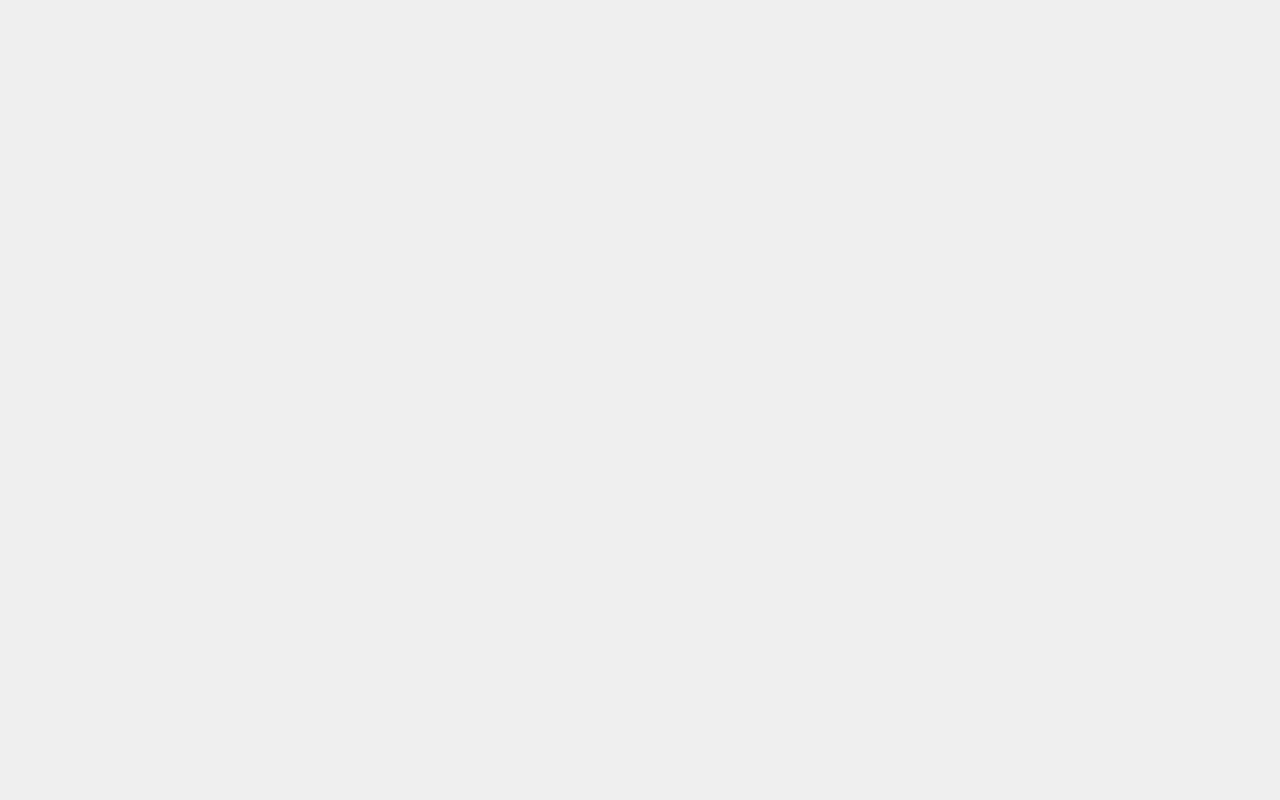
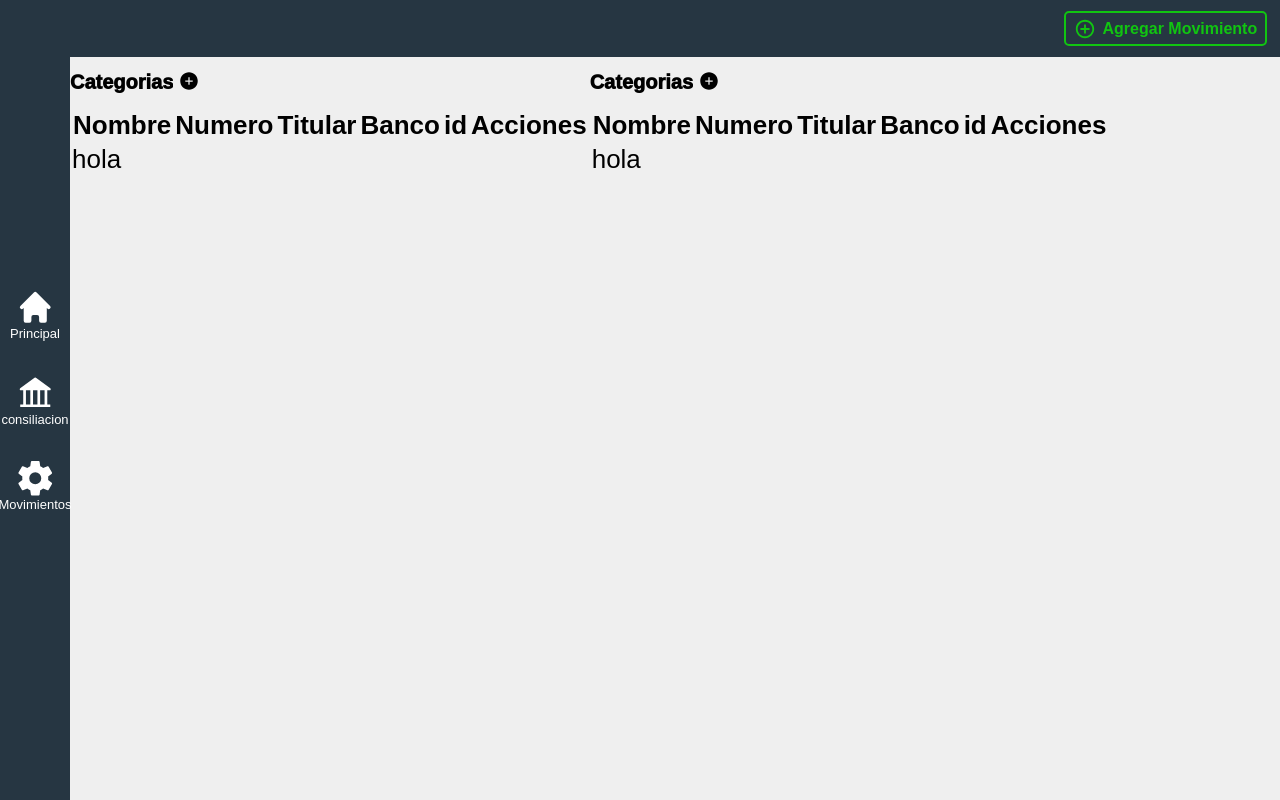
Before and after one commit to famerca/liberty-bank, a React (Create React App) app: page /movimientos in a window 1280 px wide. Before the commit this address had no page. Built offline with nearby package versions, Linux system fonts and the light colour scheme.

Commit message:
movimientos

```diff
--- a/src/App.jsx
+++ b/src/App.jsx
@@ -1,5 +1,5 @@
-import {BrowserRouter, Route, Routes, Navigate} from 'react-router-dom';
-import {useState} from 'react';
+import { BrowserRouter, Route, Routes, Navigate } from 'react-router-dom';
+import { useState } from 'react';
 import './styles/App.scss';
 import Header from './components/Header';
 import Navbar from './components/Navbar';
@@ -7,14 +7,14 @@ import Home from './components/Home';
 import Login from './components/Login';
 import PvRoute from './components/PvRoute';
 import Register from './components/Register'
+import Movimientos from './components/Movimientos';
 
 function App() {
 
-  const [user, setUser] = useState(false);
+  const [user, setUser] = useState(true);
 
-  const login = () =>
-  {
-    if(user)
+  const login = () => {
+    if (user)
       setUser(false)
     else
       setUser(true);
@@ -25,26 +25,32 @@ function App() {
   return (
     <BrowserRouter>
       <div className="App">
-        { user !== false &&
-           <Header/>
+        {user !== false &&
+          <Header />
         }
         {/* <button onClick={login}>Login</button> */}
         <div className="main-container">
-            { user !== false &&
-              <Navbar/>
+          {user !== false &&
+            <Navbar />
           }
           <main>
             <Routes>
               <Route index element={
-                    user? <Home/> : <Login/>
+                user ? <Home /> : <Login />
               } />
-                  <Route path='/login' element={user? <Navigate to='/home'/>: <Login/>} />
-                  <Route path='/register' element={user? <Navigate to='/home'/>:<Register/>}/>
+              <Route path='/login' element={user ? <Navigate to='/home' /> : <Login />} />
+              <Route path='/register' element={user ? <Navigate to='/home' /> : <Register />} />
               <Route path='/home' element={
                 <PvRoute user={user}>
-                      <Home/>
+                  <Home />
                 </PvRoute>
               } />
+              <Route path='/movimientos' element={
+                <PvRoute user={user}>
+                  <Movimientos />
+                </PvRoute>
+              } />
+
             </Routes>
           </main>
         </div>
--- /dev/null
+++ b/src/components/Movimientos.jsx
@@ -0,0 +1,166 @@
+import React, { useState, useEffect } from 'react'
+import { VscError } from 'react-icons/vsc'
+import { AiFillPlusCircle } from 'react-icons/ai'
+
+let datosCategorias = [
+  { nombre: "pago de algo", tipo: "ingreso", id: 1 },
+  { nombre: "pago de algo", tipo: "ingreso", id: 1 },
+  { nombre: "pago de algo", tipo: "ingreso", id: 1 },
+  { nombre: "pago de algo", tipo: "ingreso", id: 1 },
+  { nombre: "pago de algo", tipo: "ingreso", id: 1 },
+  { nombre: "pago de algo", tipo: "ingreso", id: 1 },
+  { nombre: "pago de algo", tipo: "ingreso", id: 1 },
+  { nombre: "pago de algo", tipo: "ingreso", id: 1 },
+  { nombre: "pago de algo", tipo: "ingreso", id: 1 },
+  { nombre: "pago de algo", tipo: "ingreso", id: 1 },
+  { nombre: "pago de algo", tipo: "ingreso", id: 1 },
+  { nombre: "pago de algo", tipo: "ingreso", id: 1 },
+  { nombre: "pago de algo", tipo: "ingreso", id: 1 },
+  { nombre: "pago de algo", tipo: "ingreso", id: 1 },
+
+]
+
+let datosCuentas = [
+  { nombreCuenta: "nombre de cuenta", numero: "0108-0113-0710823", titular: "bobby", banco: "jp morgan", id: 1 },
+  { nombreCuenta: "nombre de cuenta", numero: "0108-0113-0710823", titular: "bobby", banco: "jp morgan", id: 1 },
+  { nombreCuenta: "nombre de cuenta", numero: "0108-0113-0710823", titular: "bobby", banco: "jp morgan", id: 1 },
+  { nombreCuenta: "nombre de cuenta", numero: "0108-0113-0710823", titular: "bobby", banco: "jp morgan", id: 1 },
+  { nombreCuenta: "nombre de cuenta", numero: "0108-0113-0710823", titular: "bobby", banco: "jp morgan", id: 1 },
+  { nombreCuenta: "nombre de cuenta", numero: "0108-0113-0710823", titular: "bobby", banco: "jp morgan", id: 1 },
+  { nombreCuenta: "nombre de cuenta", numero: "0108-0113-0710823", titular: "bobby", banco: "jp morgan", id: 1 },
+  { nombreCuenta: "nombre de cuenta", numero: "0108-0113-0710823", titular: "bobby", banco: "jp morgan", id: 1 },
+  { nombreCuenta: "nombre de cuenta", numero: "0108-0113-0710823", titular: "bobby", banco: "jp morgan", id: 1 },
+  { nombreCuenta: "nombre de cuenta", numero: "0108-0113-0710823", titular: "bobby", banco: "jp morgan", id: 1 },
+  { nombreCuenta: "nombre de cuenta", numero: "0108-0113-0710823", titular: "bobby", banco: "jp morgan", id: 1 },
+  { nombreCuenta: "nombre de cuenta", numero: "0108-0113-0710823", titular: "bobby", banco: "jp morgan", id: 1 },
+  { nombreCuenta: "nombre de cuenta", numero: "0108-0113-0710823", titular: "bobby", banco: "jp morgan", id: 1 },
+  { nombreCuenta: "nombre de cuenta", numero: "0108-0113-0710823", titular: "bobby", banco: "jp morgan", id: 1 },
+  { nombreCuenta: "nombre de cuenta", numero: "0108-0113-0710823", titular: "bobby", banco: "jp morgan", id: 1 },
+  { nombreCuenta: "nombre de cuenta", numero: "0108-0113-0710823", titular: "bobby", banco: "jp morgan", id: 1 },
+  { nombreCuenta: "nombre de cuenta", numero: "0108-0113-0710823", titular: "bobby", banco: "jp morgan", id: 1 },
+  { nombreCuenta: "nombre de cuenta", numero: "0108-0113-0710823", titular: "bobby", banco: "jp morgan", id: 1 },
+  { nombreCuenta: "nombre de cuenta", numero: "0108-0113-0710823", titular: "bobby", banco: "jp morgan", id: 1 },
+  { nombreCuenta: "nombre de cuenta", numero: "0108-0113-0710823", titular: "bobby", banco: "jp morgan", id: 1 },
+  { nombreCuenta: "nombre de cuenta", numero: "0108-0113-0710823", titular: "bobby", banco: "jp morgan", id: 1 },
+  { nombreCuenta: "nombre de cuenta", numero: "0108-0113-0710823", titular: "bobby", banco: "jp morgan", id: 1 },
+  { nombreCuenta: "nombre de cuenta", numero: "0108-0113-0710823", titular: "bobby", banco: "jp morgan", id: 1 },
+]
+
+const Table = (props) => {
+  const [datos, setDatos] = useState([])
+  const tipo = useState(props.type)
+
+  useEffect(() => {
+    //   //fetch a api
+    //   //api que va a traer datos del backend
+    //   // se inicializan los datos en caso de existir
+    setDatos([...props.datos])
+  }, [])
+
+  const head = tipo == "movimientos" ?
+    <tr >
+      <th>Nombre</th>
+      <th>Tipo</th>
+      <th>Id</th>
+      <th>Acciones</th>
+    </tr>
+    : <tr>
+      <th>Nombre</th>
+      <th>Numero</th>
+      <th>Titular</th>
+      <th>Banco</th>
+      <th>id</th>
+      <th>Acciones</th>
+    </tr>
+
+  // console.log(datos)
+
+  return (
+    <div>
+      <div style={{ display: "flex" }}>
+        <h1 style={{ fontWeight: 1000, fontSize: "20px" }} >Categorias</h1>
+        <button style={{ border: "none" }}><AiFillPlusCircle size={20} /></button>
+      </div>
+      <table>
+        <thead>
+          {head}
+        </thead>
+        <tbody>
+          {/* <Row data={datos} /> */}
+          {!datos ? <label> loading ....</label> :
+            <Row data={datos} />
+          }
+        </tbody>
+      </table>
+    </div>
+
+  )
+
+}
+
+
+const Row = (props) => {
+
+  const [datos, setDatos] = useState([])
+  useEffect(() => {
+    setDatos([...props.data])
+  }, [props.data])
+
+  console.log(datos)
+  const setField = (e) => {
+    console.log(e)
+
+  }
+  // console.log(setDatos)
+  // const datos_ = datos ? datos.map((dato, index) => {
+  //   const values = Object.values(datos).map((value, index) => {
+  //     return (<td key={index}><input onChange={setField} key={index} defaultValue={value} /></td>)
+  //   })
+  //   return (
+  //     <tr key={index}>
+  //       {values}
+  //       <td><button><VscError size={20} /></button></td>
+  //     </tr>
+  //   )
+  // }) : null
+
+  return <div> hola</div>
+}
+
+
+const Movimientos = () => {
+  return (
+    <div style={{ display: "flex" }}>
+      <Table type="movimientos" datos={datosCategorias} />
+      <Table type="cuentas" datos={datosCuentas} />
+    </div >
+  )
+}
+
+export default Movimientos
+// const TableCategory = (props) => {
+//   return (
+//     <div>
+//       <div style={{ display: "flex" }}>
+//         <h1 style={{ fontWeight: 1000, fontSize: "20px" }} >Categorias</h1>
+//         <button style={{ border: "none" }}><AiFillPlusCircle size={20} /></button>
+//       </div>
+//       <table>
+//         <thead>
+//           <tr>
+//             <th>Nombre</th>
+//             <th>Tipo</th>
+//             <th>id</th>
+//             <th>Acciones</th>
+//           </tr>
+//         </thead>
+//         <tbody>
+//           <RowCategory data={datos} />
+//         </tbody>
+//       </table>
+//     </div>
+
+//   )
+
+
+// }
--- a/src/components/Navbar.jsx
+++ b/src/components/Navbar.jsx
@@ -1,25 +1,25 @@
 import { Link } from "react-router-dom";
-import {HiHome} from 'react-icons/hi';
-import {AiFillBank} from 'react-icons/ai';
-import {IoSettingsSharp} from 'react-icons/io5'
+import { HiHome } from 'react-icons/hi';
+import { AiFillBank } from 'react-icons/ai';
+import { IoSettingsSharp } from 'react-icons/io5'
 const Navbar = () => {
   return (
     <nav>
       <Link to='/home'>
         <div className="nav-item">
-                        <HiHome/>
+          <HiHome />
           <span>Principal</span>
         </div>
       </Link>
       <Link to='/home'>
         <div className="nav-item">
-                        <AiFillBank/>
+          <AiFillBank />
           <span>consiliacion</span>
         </div>
       </Link>
-            <Link to='/home'>
+      <Link to='/movimientos'>
         <div className="nav-item">
-                        <IoSettingsSharp/>
+          <IoSettingsSharp />
           <span>Movimientos</span>
         </div>
       </Link>
```
Lines whose indentation alone changed are shown as unchanged.
